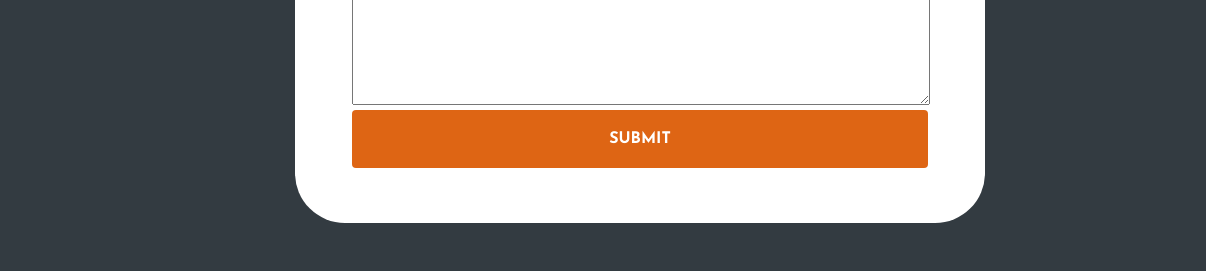
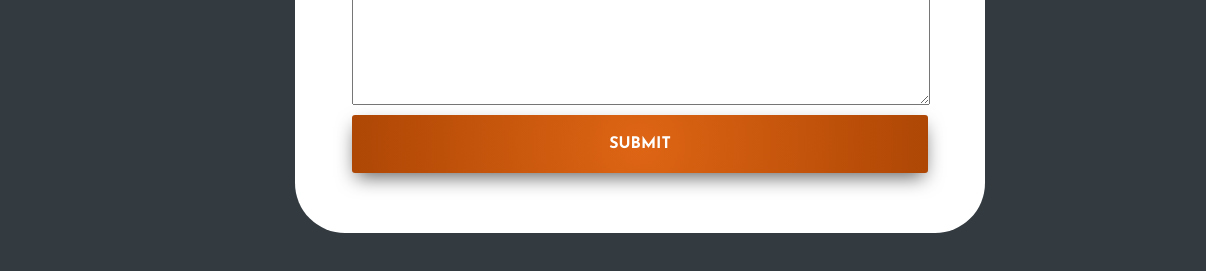
Before and after one commit to adrielvazquez89x/zerothburgers, a plain HTML site: page contacto.html in a window 1280 px wide. Shown: the part 587-858 px from the top of the page, 0-1206 px from the left. Drawn offline with nearby package versions, Linux system fonts and the light colour scheme.

Commit message:
modificaciones varias - gradient en los botones

```diff
--- a/assets/css/styles.css
+++ b/assets/css/styles.css
@@ -51,10 +51,11 @@ span {
 }
 
 .button {
-    background-color: var(--principaldarker);
-    border-radius: 4px;
-    padding: 20px;
+
+    background-image: radial-gradient(circle, #de6514, #d25d10, #c6560c, #ba4e08, #ae4705);    padding: 20px;
+    box-shadow: 0px 8px 19px -4px rgba(0,0,0,0.62);
     margin:  10px;
+    border-radius: 3px;
     text-transform: uppercase;
     font-weight: bold;
 }
@@ -307,7 +308,7 @@ ul li:hover ul {
 .submit {
     color: var(--white);
     border-style: none;
-    margin: auto;
+    margin: 5px auto;
     width: 100%;
     cursor: pointer;
 }
--- a/contacto.html
+++ b/contacto.html
@@ -6,7 +6,7 @@
         <meta http-equiv="X-UA-Compatible" content="IE=edge">
         <meta name="viewport" content="width=device-width, initial-scale=1.0">
         <title>Zeroth Burgers</title>
-        <link rel="icon" href="./images/faviconprovisorio.gif">
+        <link rel="icon" href="./assets/images/faviconprovisorio.gif">
         <link rel="preconnect" href="https://fonts.googleapis.com">
         <link rel="preconnect" href="https://fonts.gstatic.com" crossorigin>
         <link href="https://fonts.googleapis.com/css2?family=Josefin+Sans:wght@400;700&display=swap" rel="stylesheet">
```
Also changed, not shown: index.html (+1 -1 lines), menu.html (+1 -1 lines), nosotros.html (+1 -1 lines), promociones.html (+1 -1 lines).
